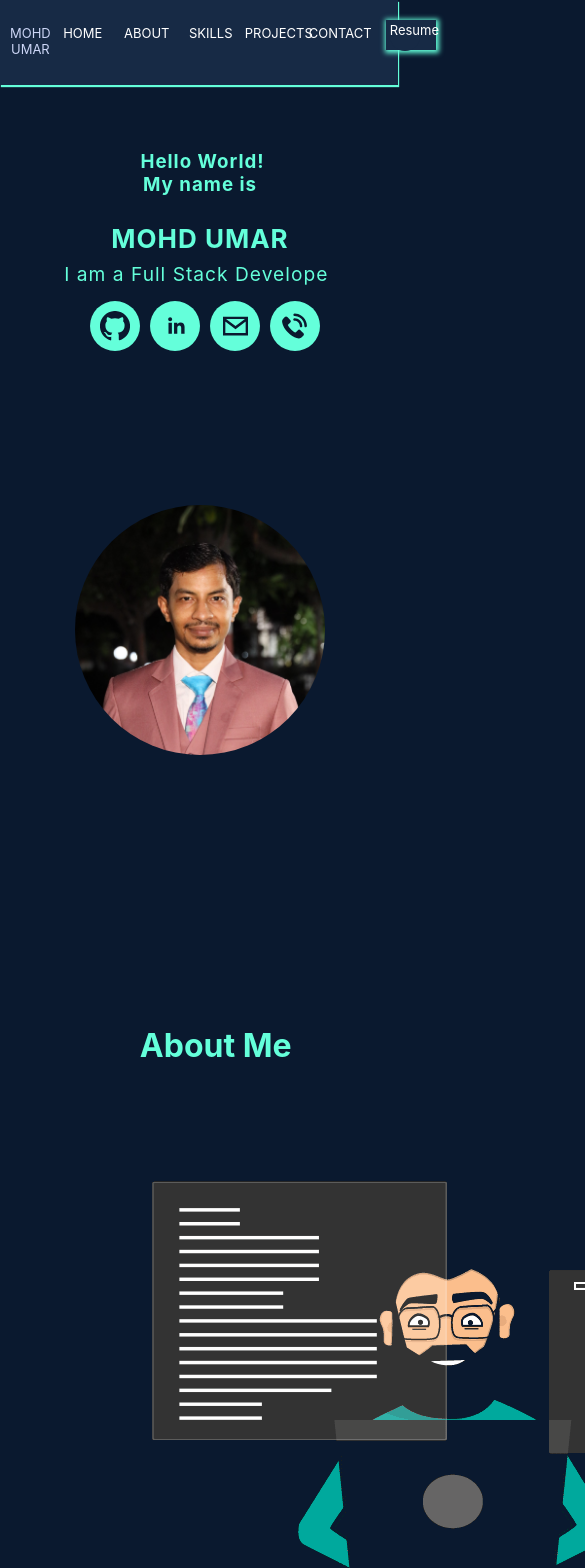
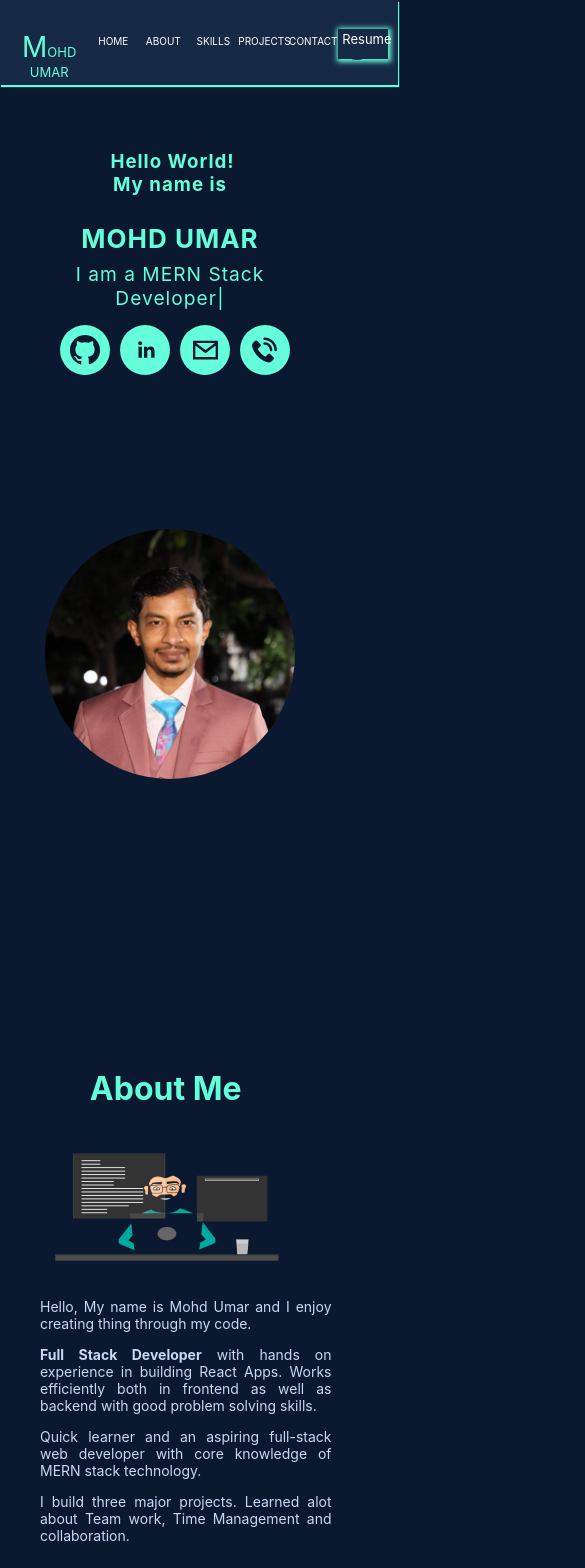
Before and after one commit to MohdumaR125/Portfolio, a React (Create React App) app in the folder umar-portfolio/: page / in a window 390 px wide. Shown: the top 1568 px of the page, 585 px wide, since content can reach past the window. Built offline with nearby package versions, Linux system fonts and the light colour scheme.

Commit message:
done responsive part

```diff
--- a/umar-portfolio/src/Components/Styles.module.css
+++ b/umar-portfolio/src/Components/Styles.module.css
@@ -20,6 +20,11 @@ background-color: rgb(10, 25, 47);
 }
 .navbar>div:first-child{
     font-size: larger;
+    color: rgb(100, 255, 218);
+
+}
+.navbar>div:first-child::first-letter{
+    font-size: 28px;
 }
 .buttonParent{
     display: flex;
@@ -202,8 +207,8 @@ width: 60%;
 
 .about>div:last-child{
 text-align: justify;
-margin-top: 100px;
-font-size: 22px;
+margin-top: 50px;
+font-size: 20px;
 transition: all 0.75s ease-in-out;
 cursor: pointer;
 }
@@ -215,6 +220,10 @@ cursor: pointer;
 }
 .about>div:last-child>ul{
     transition: all 0.5s ease-out;
+}
+.about img{
+    width: 600px;
+    height: 500px;
 }
 .skillparent{
     margin: 100px;
@@ -437,6 +446,43 @@ cursor: pointer;
   }
 
   @media screen and (min-width: 840px) and (max-width: 1180px) {
+    .navbar>div{
+    padding-right: 20px;
+    }
+    .about>div:last-child{
+        margin-top: 20px;
+        font-size: 14px;
+    }
+    .about{
+        padding: 10px;
+    }
+    .aboutparent{
+        margin: 10px;
+    }
+    .about img{
+        width: 450px;
+        height: 330px;
+    }
+    .contactparent{
+        margin: 50px;
+
+    }
+    .hello{
+        margin-left: 100px;
+    }
+    .home{
+        justify-content: center;
+        text-align: center;
+        padding: 50px;
+        padding-top: 150px;
+    }
+    .projects>div{
+
+        padding: 80px 85px;
+    }
+    .para{
+        overflow: hidden;
+    }
 
     .skillparent{
         margin: 50px;
@@ -450,10 +496,41 @@ cursor: pointer;
         width: 110px;
         height: 160px;
     }
+    .footer{
+        margin-left: 40px;
+
+    }
   }
 
 
 @media screen and (min-width: 720px) and (max-width: 840px) {
+    .about>div:last-child{
+        margin-top: 20px;
+        font-size: 14px;
+    }
+    .about{
+        padding: 0px;
+    }
+    .aboutparent{
+        margin: 0px;
+    }
+    .about img{
+        width: 300px;
+        height: 200px;
+    }
+    .contactparent{
+        margin: 40px;
+    }
+    .projects>div{
+
+        padding: 50px 35px;
+        font-size: smaller;
+
+    }
+    .para{
+        overflow: hidden;
+    }
+
     .navbar{
         justify-content: space-evenly;
         font-size: medium;
@@ -475,7 +552,11 @@ cursor: pointer;
         grid-template-rows: repeat(2,1fr);
         padding: 50px;
         padding-top: 150px;
-        font-size: medium;
+        font-size: large;
+        margin: auto;
+    }
+    .home>div{
+        padding:0px 50px;
     }
 
     .skillparent{
@@ -489,11 +570,59 @@ cursor: pointer;
         width: 110px;
         height: 160px;
     }
+    .footer{
+        margin-left: 10px;
+
+    }
 
 }
 
 @media screen and (min-width: 480px) and (max-width: 720px) {
+    .navbar{
+        justify-content: space-evenly;
+        font-size: medium;
 
+    }
+    .navbar>div:first-child{
+        margin-left: 10px;
+    }
+    .buttonParent>a{
+        margin: 0;
+    }
+    .about>div:last-child{
+        margin-top: 5px;
+        font-size: 14px;
+        text-align:justify;
+    }
+    .about{
+        padding: 0px;
+        display: block;
+    }
+    .aboutparent{
+        margin: 0px;
+    }
+    .about img{
+        width: 250px;
+        height: 150px;
+    }
+    .contactparent{
+        margin: 20px;
+    }
+    .contact>p{
+        width: 400px;
+    }
+    .projects>div{
+
+        padding: 30px 10px;
+        font-size: smaller;
+
+    }
+    .projectparent{
+        margin:20px;
+    }
+    .para{
+        overflow: hidden;
+    }
     .navbar{
         justify-content: space-evenly;
         font-size: small;
@@ -561,9 +690,82 @@ cursor: pointer;
         width: 100px;
         height: 150px;
     }
+    .footer{
+        margin-left: 10px;
+
+    }
 }
 
 @media screen and (max-width: 480px){
+    .buttonParent>a{
+        margin: 0;
+        padding-top: 10px;
+        font-size: 10px;
+        width: 50px;
+    }
+    .buttonParent>div{
+        margin-top: 4px;
+    }
+    .button{
+
+        margin-left: 0;
+        font-size: 10px;
+    }
+    .navbar{
+        margin: 0%;
+        padding: 0%;
+    }
+    .navbar>div:first-child{
+        margin-top: 5px;
+    }
+    .about>div:last-child{
+        margin-top: 5px;
+        font-size: 14px;
+        text-align:justify;
+    }
+    .about{
+        padding: 0px;
+        display: block;
+    }
+    .aboutparent{
+        margin: 0px;
+    }
+    .about img{
+        width: 250px;
+        height: 150px;
+    }
+    .contactparent{
+        margin: 20px;
+    }
+    .footer{
+        margin-left: 10px;
+        font-size: small;
+
+    }
+    .contact>p{
+        width: 200px;
+        font-size: small;
+        margin: auto;
+    }
+    .projects>div{
+
+        padding: 30px 10px;
+        font-size: smaller;
+
+    }
+    .projects>div>div:first-child{
+        width: 400px;
+        height: 250px;
+    }
+    .projectparent{
+        margin:10px;
+    }
+    .para{
+        overflow: hidden;
+        width: 180px;
+        margin-left: -50px;
+        height: 100px;
+    }
     .navbar{
         justify-content: space-evenly;
         font-size: small;
@@ -593,7 +795,7 @@ cursor: pointer;
     .home{
         display: grid;
         grid-template-rows: repeat(2,1fr);
-        padding: 50px;
+        padding: 20px;
         padding-top: 150px;
     }
     .home>div{
@@ -623,7 +825,11 @@ cursor: pointer;
         padding-left: 28px;
     }
     .skillparent{
-        margin: 50px;
+        margin: 30px;
+        text-align: center;
+    }
+    .skillparent>h1{
+        margin-left: -30px;
     }
     .skills{
         grid-template-columns: repeat(2,1fr);
--- a/umar-portfolio/src/Pages/Home.jsx
+++ b/umar-portfolio/src/Pages/Home.jsx
@@ -17,7 +17,7 @@ function Home() {
             </div>
         <div className={Styles.animation}>
           <TypeAnimation
-            sequence={["I am a Full Stack Developer", 1000, ""]}
+            sequence={["I am a Full Stack Developer",1000,"",300, "I am a MERN Stack Developer",1000,"",300,"I Love Coding",1000,"",300]}
             wrapper="div"
             cursor={true}
             repeat={Infinity}
```
